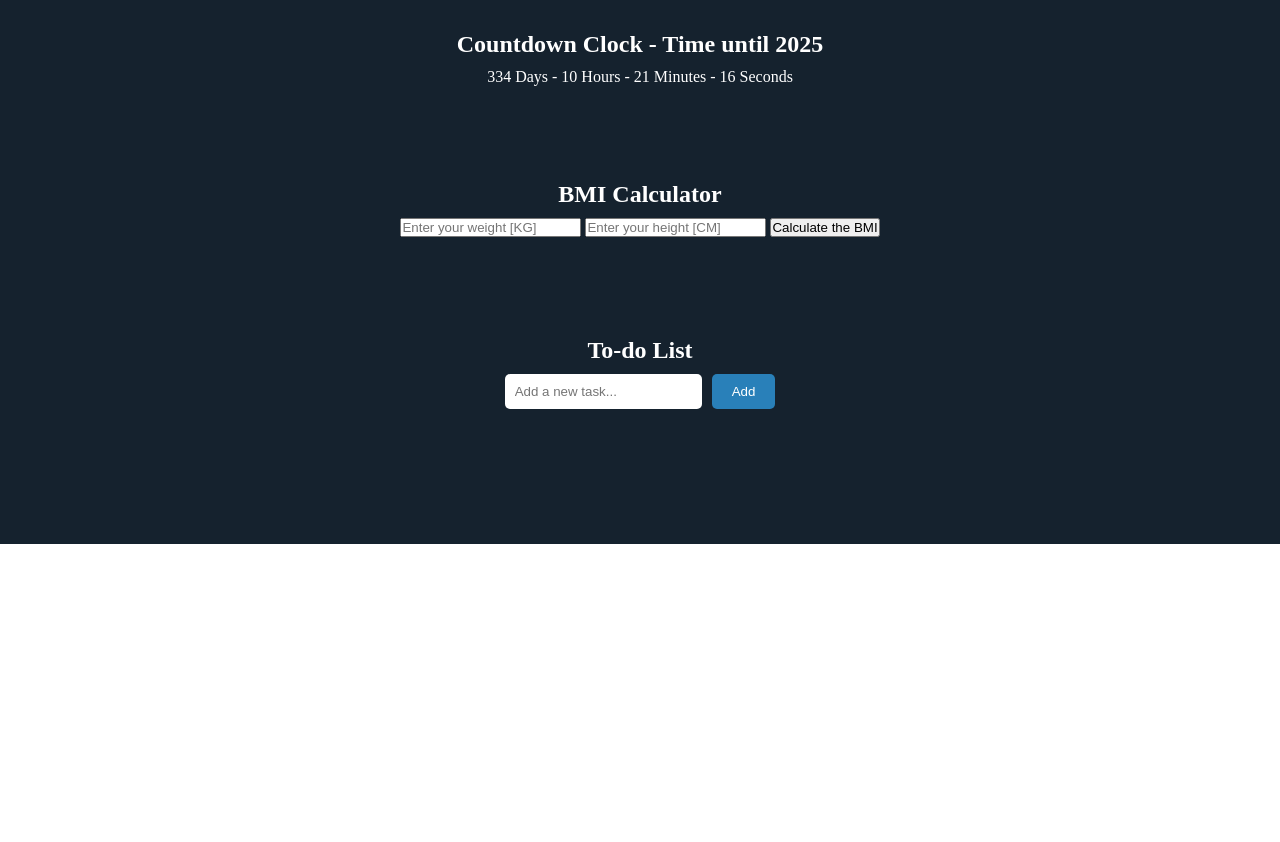
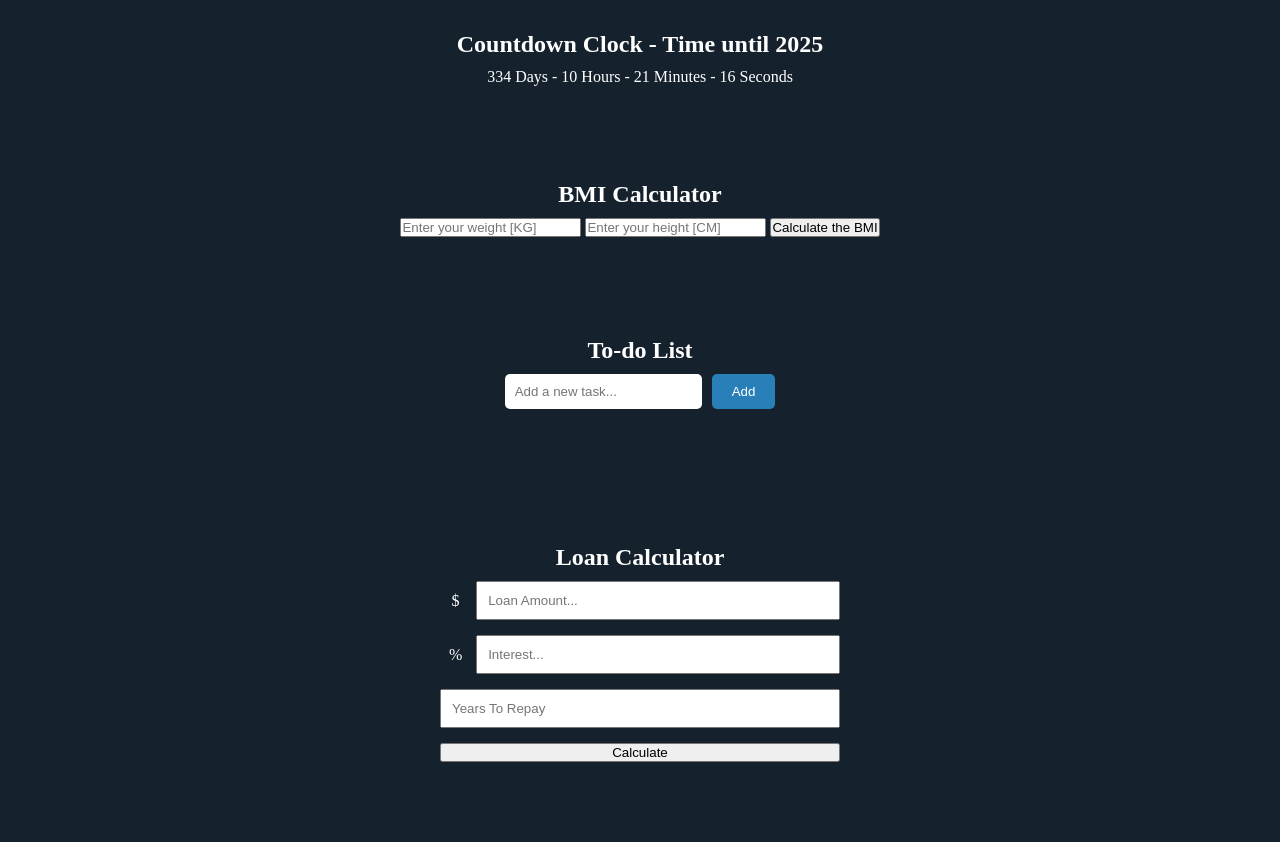
Before and after one commit to ScytheGGG/JS-Exercises, a plain HTML site: page index.html in a window 1280 px wide. Shown: the part 496-1338 px from the top of the page. Before the commit the page ends 1040 px from the top, so only its background shows below. Drawn offline with Linux system fonts and the light colour scheme.

Commit message:
Loan calculator
made a working loan calculator.

```diff
--- a/index.html
+++ b/index.html
@@ -13,6 +13,7 @@
         <script src="countdownclock.js"></script>
         <script src="bmic.js"></script>
         <script src="tdl.js"></script>
+        <script src="loanCalculator.js"></script>
 </head>
 <body>
     <header>
@@ -58,5 +59,35 @@
         </form>
         <ul id="todo-list"></ul>
     </div>
+    <div class="LoanCalculator">
+        <h2 class="lcTitle">Loan Calculator</h2>
+        <form id="loan-form">
+            <div class="form-group">
+                <div class="input-group">
+                    <div class="input-group-prepend">
+                        <span class="input-group-text">$</span>
+                    </div>
+                    <input type="text" class="form-control" id="amount" placeholder="Loan Amount...">
+                </div>
+            </div>
+            <div class="form-group">
+                <div class="input-group">
+                    <div class="input-group-prepend">
+                        <span class="input-group-text">%</span>
+                    </div>
+                    <input type="text" class="form-control" id="interest" placeholder="Interest...">
+                </div>
+            </div>
+            <div class="form-group">
+                <input type="text" class="form-control" id="years" placeholder="Years To Repay">
+            </div>
+            <div class="form-group">
+                <input type="button" value="Calculate" onclick="lc()" class="btn-lc">
+            </div>
+            <h3 class="lcMonthly" id="lcMonthly"></h4>
+            <h3 class="lcTotal" id="lcTotal"></h4>
+            <h3 class="lcInterest" id="lcInterest"></h4>
+        </form>
+    </div>
 </body>
 </html>
--- /dev/null
+++ b/loanCalculator.js
@@ -0,0 +1,24 @@
+function lc() {
+        const amount = document.getElementById('amount');
+        const interest = document.getElementById('interest');
+        const years = document.getElementById('years');
+        const lcMonthly = document.getElementById('lcMonthly');
+        const lcTotal = document.getElementById('lcTotal');
+        const lcInterest = document.getElementById('lcInterest');
+
+        const principle = parseFloat(amount.value);
+        const calculatedInterest = parseFloat(interest.value) / 100 / 12;
+        const calculatedPayments = parseFloat(years.value) * 12;
+
+        // Calculate monthly payments
+        const x = Math.pow(1 + calculatedInterest, calculatedPayments);
+        const monthly = (principle * x * calculatedInterest) / (x - 1);
+
+        if (isFinite(monthly)) {
+            lcMonthly.innerHTML = 'Monthly Payment: $' + monthly.toFixed(2);
+            lcTotal.innerHTML = 'Total Payment: $' + (monthly * calculatedPayments).toFixed(2);
+            lcInterest.innerHTML = 'Total Interest: $' + ((monthly * calculatedPayments) - principle).toFixed(2);
+        } else {
+            alert('Please check your inputs');
+        }
+}
--- a/style.css
+++ b/style.css
@@ -109,7 +109,6 @@ html {
                 border-radius: 5px;
                 padding: 10px;
                 margin-right: 10px;
-                width: 80%;
         }
 
         .tdlForm {
@@ -156,3 +155,48 @@ html {
                 transition: background-color 0.3s ease-in-out;
         }
 }
+
+.LoanCalculator {
+        padding-bottom: 65px;
+        text-align: center;
+        color: white;
+        background-color: var(--blue);
+        .lcTitle {
+                padding-bottom: 10px;
+        }
+
+        #loan-form {
+                max-width: 400px;
+                margin: auto;
+        }
+
+        .input-group {
+                display: flex;
+                align-items: center;
+                margin-bottom: 10px;
+        }
+
+
+        .form-control {
+                width: 100%;
+                padding: 10px;
+        }
+
+        .btn-lc {
+                width: 100%;
+        }
+
+        .input-group-prepend {
+                width: 40px;
+        }
+
+        .input-group-text {
+                width: 40px; /* Adjust the width based on your preference */
+                text-align: center;
+                margin-right: 5px; /* Add some space between the sign and the input field */
+        }
+
+        .form-group {
+                margin-bottom: 15px;
+        }
+}
```
